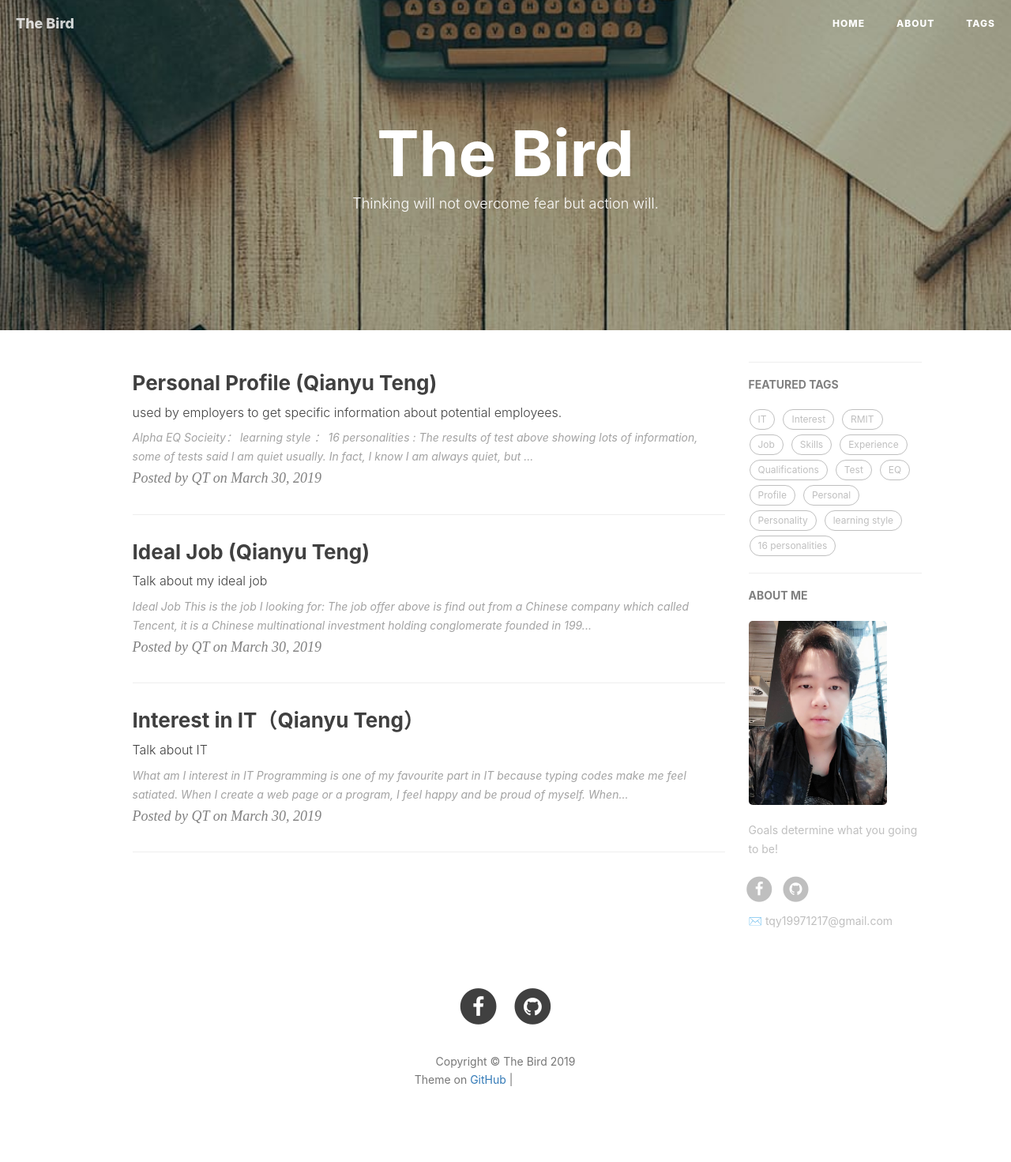
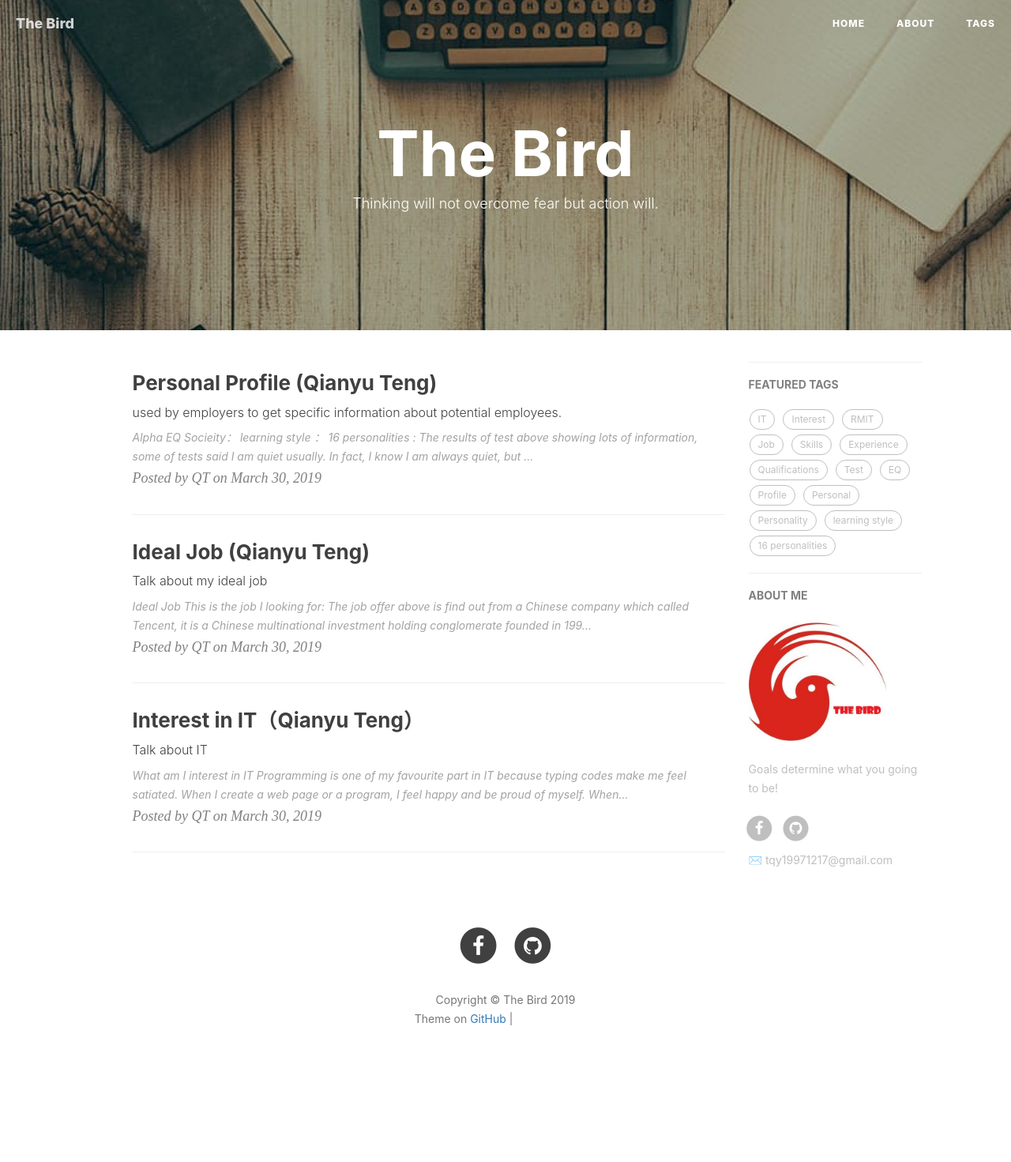
Before and after one commit to s3695944/The-bird.github.io, a Jekyll site: the page built from index.html, in a window 1280 px wide. Shown: the whole page at 79% size. Built offline with Jekyll 4.4.1, drawn with Linux system fonts in a browser that asks for light colours; nearby versions of some CDN libraries; the list of posts is cut into pages by our own code; comment, search, counter and statistics services are not loaded; after the commit the page ends 1394 px from its top, so only the background shows below that; grey boxes are pictures that could not be loaded.

Commit message:
Update _config.yml

```diff
--- a/_config.yml
+++ b/_config.yml
@@ -12,7 +12,7 @@ github_repo: "https://github.com/QianyuTeng/The-bird.github.io.git"
 # Sidebar settings
 sidebar: true
 sidebar-about-description: "Goals determine what you going to be!"
-sidebar-avatar: /img/微信图片_20190321105749.jpg
+sidebar-avatar: /img/timg.jpg
 
 
 
```
